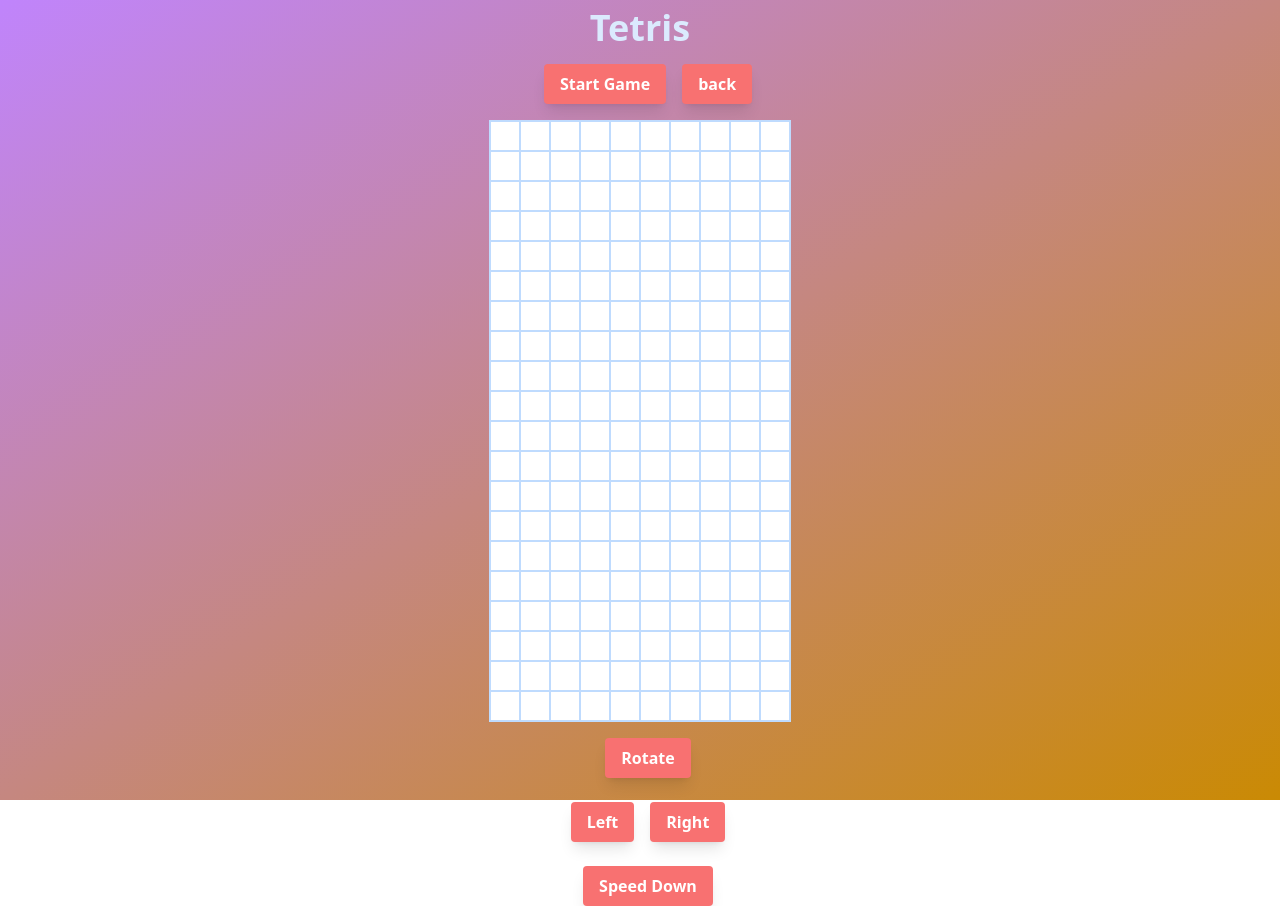
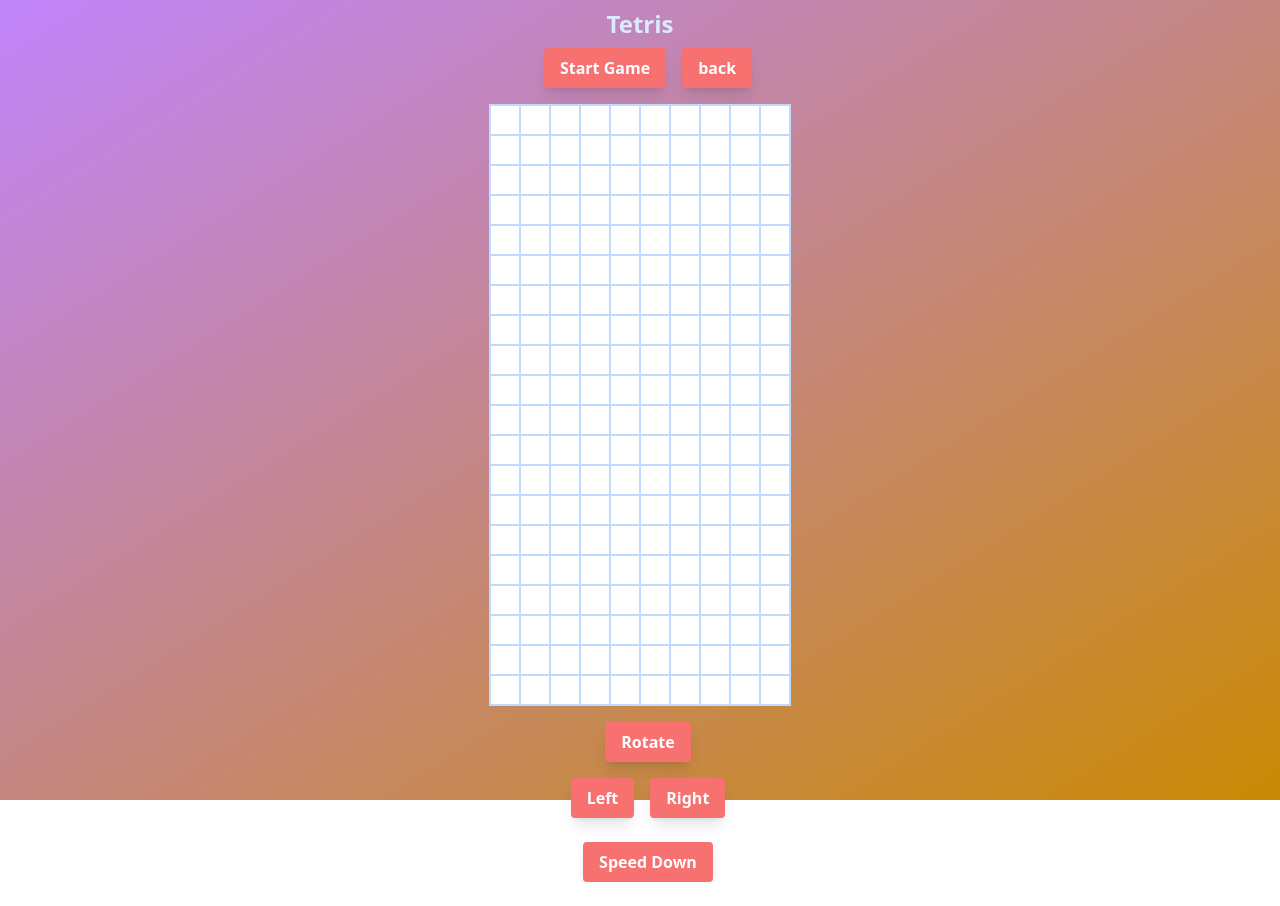
Before and after one commit to jati251/practice-nextjs, a Next.js app: page /game/tetris in a window 1280 px wide. After the commit the page ends 882 px from the top, so only its background shows below. Built offline with nearby package versions, Linux system fonts and the light colour scheme.

Commit message:
fix : fixed overflow

```diff
--- a/src/pages/game/tetris/index.tsx
+++ b/src/pages/game/tetris/index.tsx
@@ -225,7 +225,7 @@
 
   return (
     <div className="tetris bg-gradient-to-br from-purple-400 to-yellow-600 h-screen flex flex-col items-center">
-      <h1 className="text-4xl text-blue-100 font-bold mb-2 mt-2">Tetris</h1>
+      <h1 className="text-2xl text-blue-100 font-bold  mt-2">Tetris</h1>
       <div className="mb-4">
         {!isStarted && (
           <button
@@ -255,7 +255,7 @@
       </div>
       <div className="controls mt-2 justify-center items-center">
         <button
-          className="mt-4 ml-4 bg-red-400 shadow-lg hover:bg-red-500 text-white font-bold py-2 px-4 rounded"
+          className="mt-2 ml-4 bg-red-400 shadow-lg hover:bg-red-500 text-white font-bold py-2 px-4 rounded"
           onClick={moveShapeLeft}
         >
           Left
--- a/src/pages/index.tsx
+++ b/src/pages/index.tsx
@@ -30,7 +30,7 @@
 
   return (
     <div className="bg-gradient-to-br from-purple-500 to-pink-500 max-h-screen min-h-screen flex items-center justify-center">
-      <div className="bg-white p-8 rounded-lg shadow-lg max-w-[100%]">
+      <div className="bg-white p-4 rounded-lg shadow-lg max-w-[85%]">
         <div className="flex items-center justify-center ">
           <form onSubmit={handleSubmit} className="flex mb-10 shadow-lg">
             <input
```
